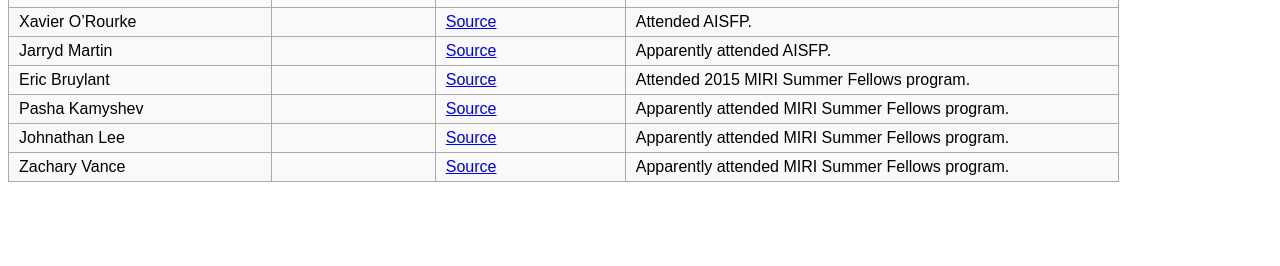
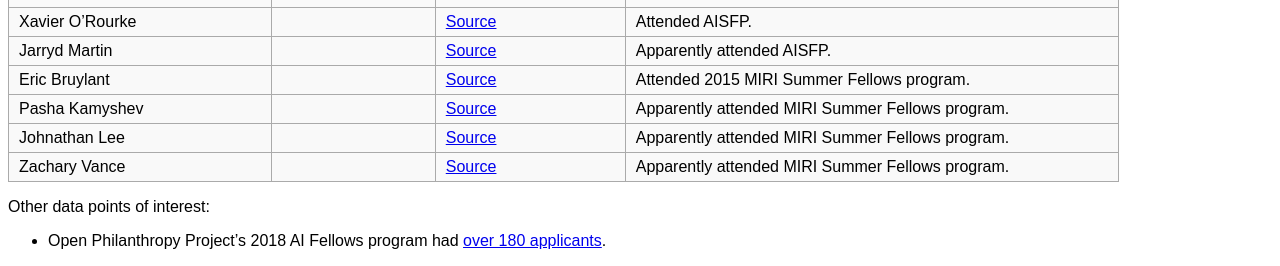
Before and after one commit to riceissa/aiwatch, a PHP site: page /upcoming-people/ in a window 1280 px wide. Shown: the part 720-986 px from the top of the page. Before the commit the page ends 902 px from the top, so only its background shows below. Run offline with PHP 8.4, Linux system fonts and the light colour scheme; some libraries are stand-ins or nearby versions.

Commit message:
add more

```diff
--- a/access-portal/upcoming-people/index.php
+++ b/access-portal/upcoming-people/index.php
@@ -198,7 +198,12 @@
   </tbody>
 </table>
 
-<!-- <p>TODO: add public AISFP participants</p> -->
+<p>Other data points of interest:</p>
+
+<ul>
+  <li>Open Philanthropy Project’s 2018 AI Fellows program had <a href="https://www.openphilanthropy.org/focus/global-catastrophic-risks/potential-risks-advanced-artificial-intelligence/announcing-2018-ai-fellows">over 180 applicants</a>.</li>
+</ul>
+
 
 <script>
     $(function(){$("table").tablesorter();});
```
